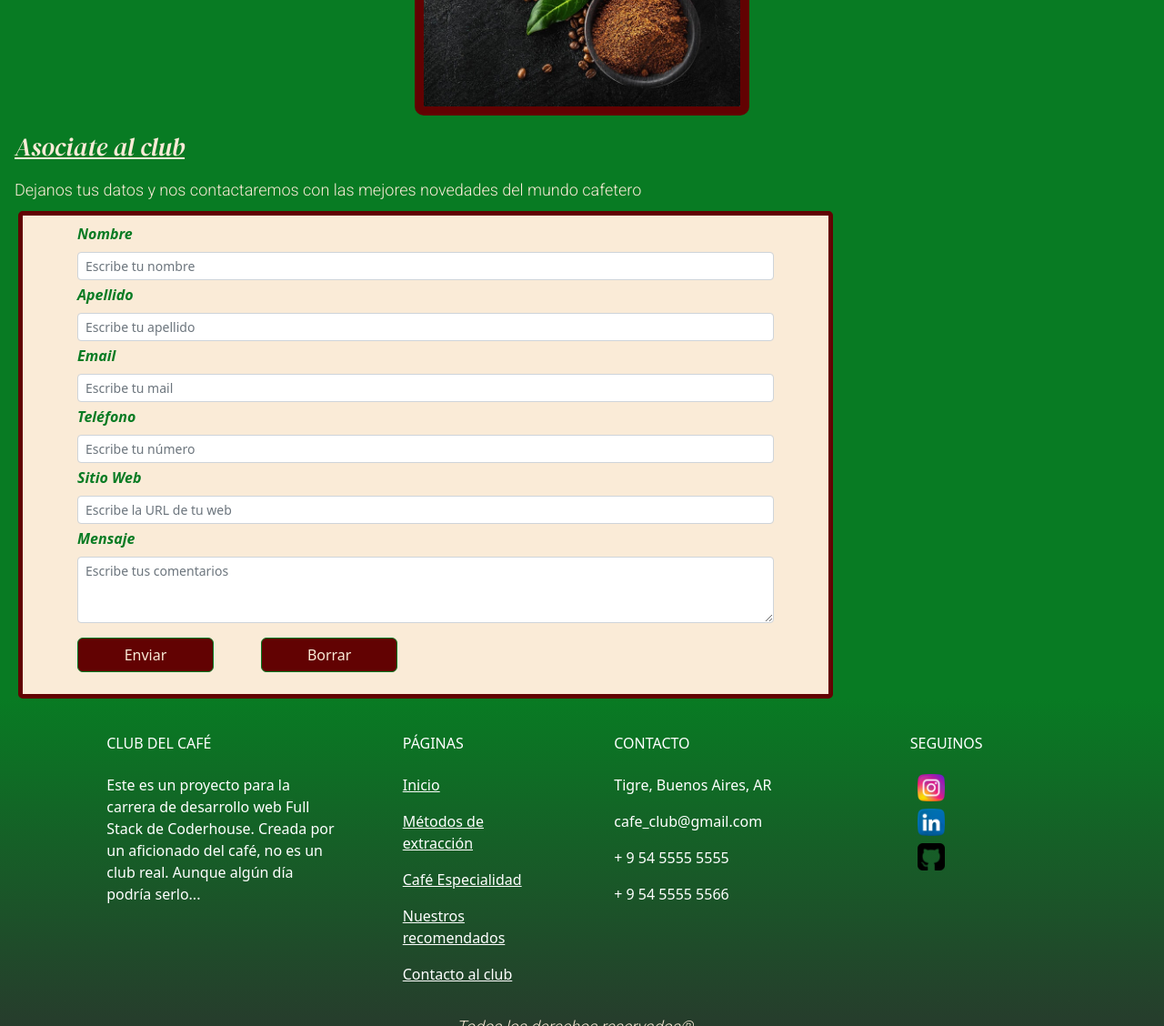
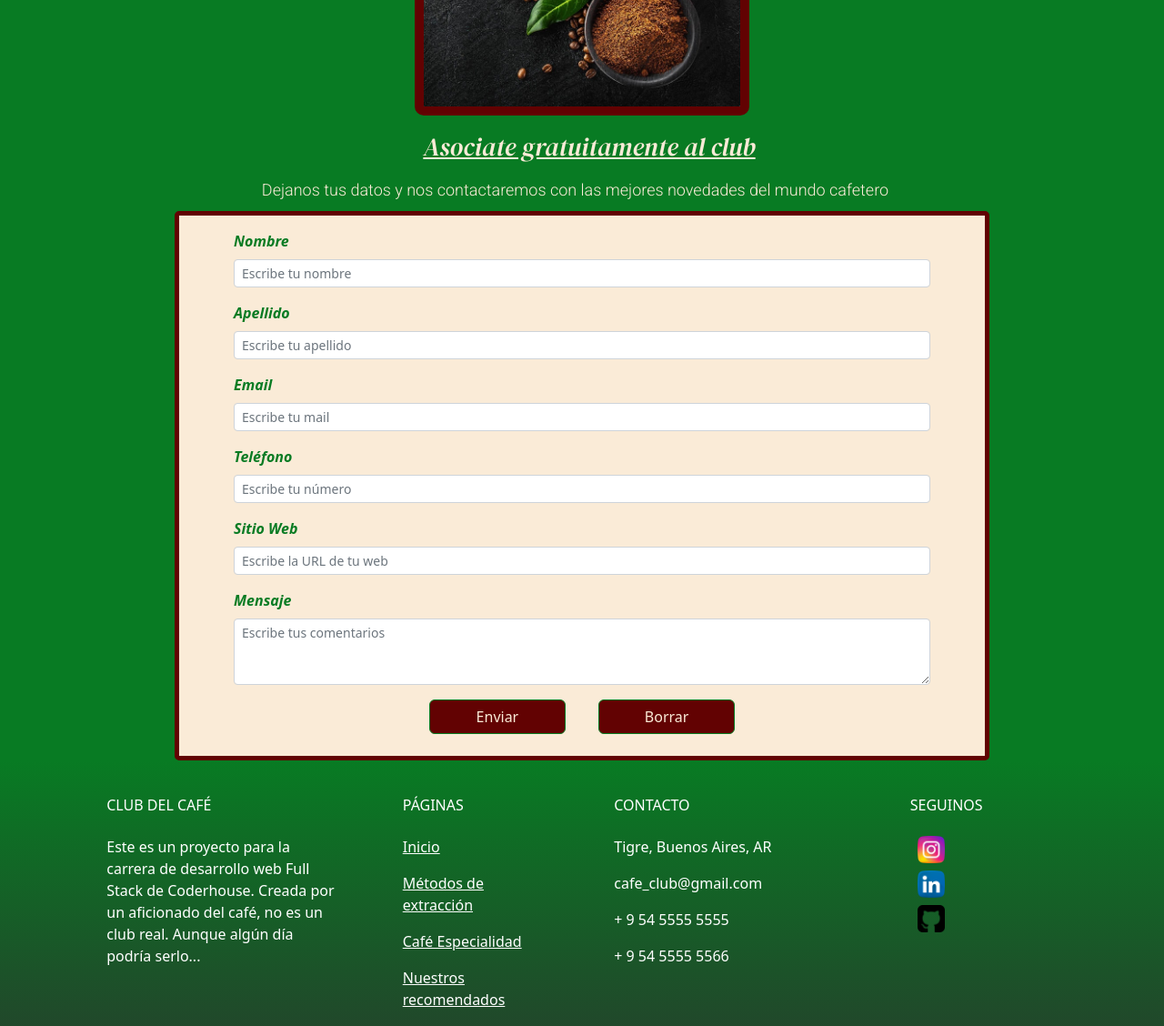
Before and after one commit to David-Saul/coffee-fan, a website: page pages/contacto.html in a window 1280 px wide. Shown: the part 1060-2188 px from the top of the page at 91% size. Drawn offline with nearby package versions, Linux system fonts and the light colour scheme.

Commit message:
se modificó diseño y responsive de formulario de contacto

```diff
--- a/pages/contacto.html
+++ b/pages/contacto.html
@@ -46,9 +46,9 @@
                 <h1 class="start__title">Club del café</h1>
                 <p class="start__paragraph">
                     En resumen, el universo del café es tan vasto que se vuelve díficil resumirlo en pocas palabras y pocas líneas de texto.
-                    Y como si el universo cafetero no fuera poco, palabras aparte para la galaxia del café especialidad. En nuestra humilde opinión,
+                    Y como si el universo cafetero no fuera poco, <strong>palabras aparte para la galaxia del café especialidad.</strong> En nuestra humilde opinión,
                     una galaxia que vale la pena investigar y probar diferentes variedades y orígenes. Y no sólo aprender a degustar los distintos atributos de cada grano sino también
-                    poder apreciar el esfuerzo y granito de arena que suma cada eslabón de la cadena, aprovechando la trazabilidad que nos da.
+                    poder <strong>apreciar el esfuerzo y granito de arena que suma cada eslabón de la cadena</strong>, aprovechando la trazabilidad que nos brinda.
                 </p>
                 <p class="start__paragraph">
                     Sin más preámbulos te invitamos a formar parte de nuestro proyecto del club cafetero para que recibas las últimas novedades.
@@ -60,39 +60,39 @@
                 </div>
             </article>
             <article>
-                <h2 class="start__title2">Asociate al club</h2>
-                <p class="start__paragraph">
+                <h2 class="start__title2 text-center">Asociate gratuitamente al club</h2>
+                <p class="start__paragraph text-center">
                     Dejanos tus datos y nos contactaremos con las mejores novedades del mundo cafetero
                 </p>
                 <!-- Formulario de contacto -->
-                <form class="article__form container-fluid">
-                    <div class="mt-2 mb-1 mx-5">
+                <form class="article__form container-fluid mx-auto">
+                    <div class="mt-3 mb-1 mx-5">
                         <label for="exampleFormControlInput1" class="form-label form__font">Nombre</label>
                         <input type="text" class="form-control form-control-sm" id="exampleFormControlInput1" placeholder="Escribe tu nombre">
                     </div>
-                    <div class="mb-1 mx-5">
+                    <div class="mt-3 mb-1 mx-5">
                         <label for="exampleFormControlInput1" class="form-label form__font">Apellido</label>
                         <input type="text" class="form-control form-control-sm" id="exampleFormControlInput1" placeholder="Escribe tu apellido">
                     </div>
-                    <div class="mb-1 mx-5">
+                    <div class="mt-3 mb-1 mx-5">
                         <label for="exampleFormControlInput1" class="form-label form__font">Email</label>
                         <input type="email" class="form-control form-control-sm" id="exampleFormControlInput1" placeholder="Escribe tu mail">
                     </div>
-                    <div class="mb-1 mx-5">
+                    <div class="mt-3 mb-1 mx-5">
                         <label for="exampleFormControlInput1" class="form-label form__font">Teléfono</label>
-                        <input type="number" class="form-control form-control-sm" id="exampleFormControlInput1" placeholder="Escribe tu número">
+                        <input type="tel" class="form-control form-control-sm" id="exampleFormControlInput1" placeholder="Escribe tu número">
                     </div>
-                    <div class="mb-1 mx-5">
+                    <div class="mt-3 mb-1 mx-5">
                         <label for="exampleFormControlInput1" class="form-label form__font">Sitio Web</label>
                         <input type="url" class="form-control form-control-sm" id="exampleFormControlInput1" placeholder="Escribe la URL de tu web">
                     </div>
-                    <div class="mx-5 pb-3">
+                    <div class="mt-3 mx-5 pb-3">
                         <label for="exampleFormControlTextarea1" class="form-label form__font">Mensaje</label>
                         <textarea class="form-control form-control-sm" id="exampleFormControlTextarea1" rows="3" placeholder="Escribe tus comentarios"></textarea>
                     </div>
-                    <div class="mx-5 pb-3">
-                        <button class="btn btn-primary me-5 mb-2" type="submit">Enviar</button>
-                        <button class="btn btn-primary mb-2" type="reset">Borrar</button>
+                    <div class="text-center pb-3">
+                        <button class="btn btn-primary mx-3 mb-2" type="submit">Enviar</button>
+                        <button class="btn btn-primary mx-3 mb-2" type="reset">Borrar</button>
                     </div>
                 </form>
             </article>
--- a/scss/_nav.scss
+++ b/scss/_nav.scss
@@ -29,4 +29,8 @@
     margin:16px;
     width: auto;
     height: 80px;
+    transition: all .3s ease-in-out;
+    &:hover {
+        transform: scale(1.07);
+    }
 }
```
Also changed, not shown: index.html (+1 -1 lines), css/styles.css.
